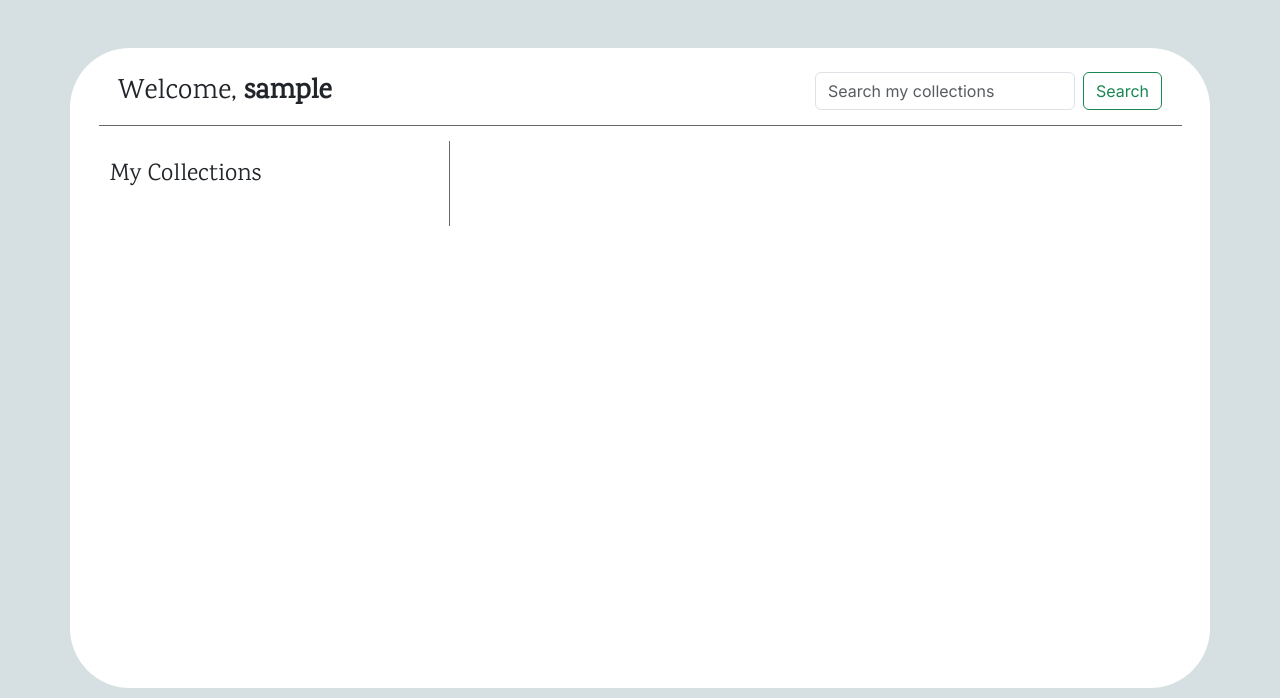
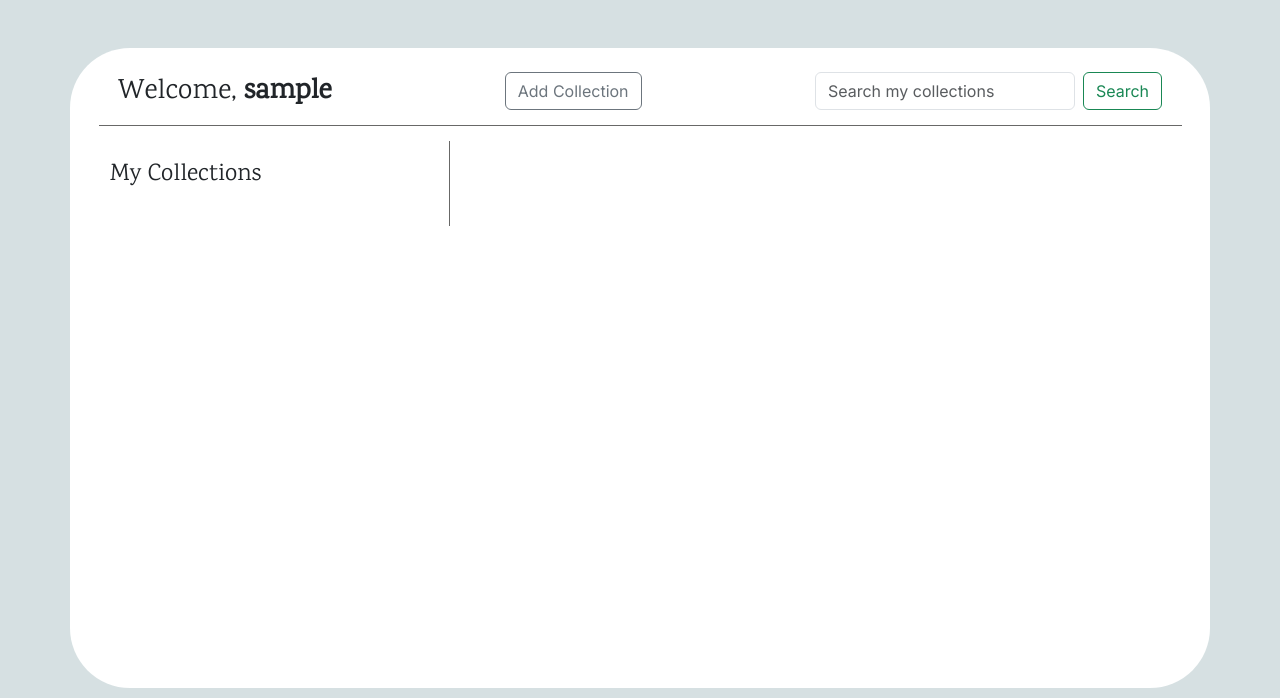
Before and after one commit to AbigailDawson/notealong, a Django app: page /collections/ in a window 1280 px wide. Shown: the part 102-800 px from the top of the page. Run offline with Django 4.2, Linux system fonts and the light colour scheme; the visitor is signed in with stand-in values (Sample User, id 1); data that the repository does not hold is empty.

Commit message:
Add button to create collection

```diff
--- a/main_app/templates/base_user.html
+++ b/main_app/templates/base_user.html
@@ -7,6 +7,7 @@
         {% block top %}
         <div class="top-row px-5 d-flex flex-row justify-content-between align-items-end">
             <h3 class="m-0">Welcome, <b>{{ user.username }}</b></h3>
+            <a href="{% url 'collections_create' %}"><button class="btn btn-outline-secondary btn-md">Add Collection</button></a>
             <form class="d-flex" role="search">
                 <input class="form-control me-2" type="search" placeholder="Search my collections" aria-label="Search">
                 <button class="btn btn-outline-success" type="submit">Search</button>
```
